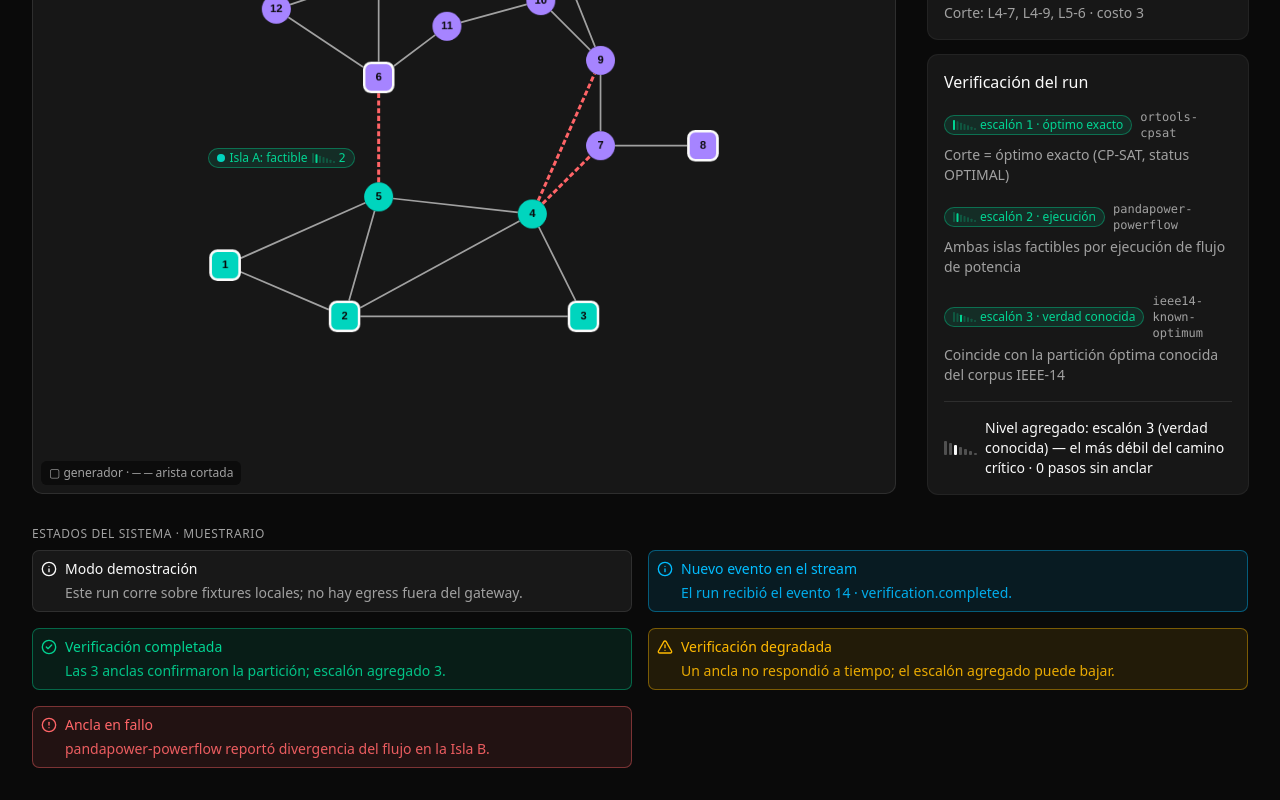
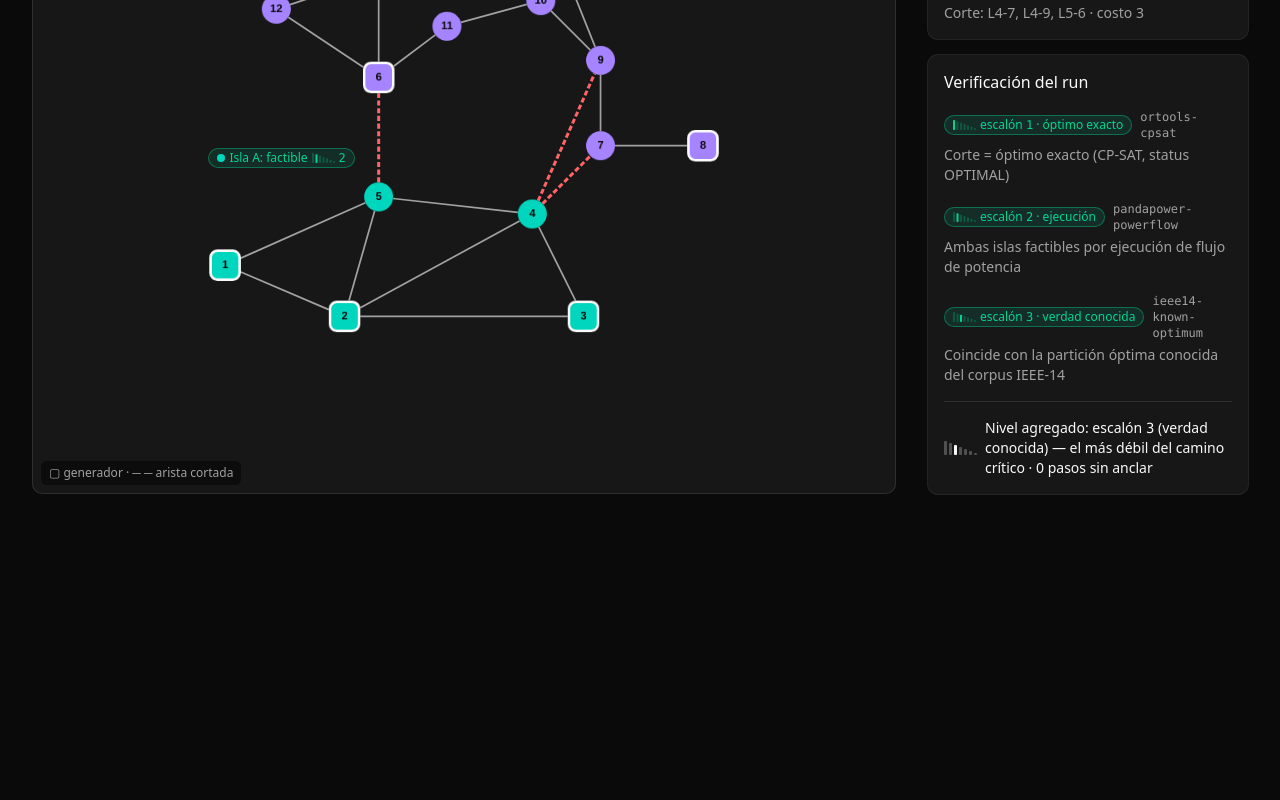
Before and after one commit to Blite-HQ/chimera, a React (Vite) app in the folder apps/studio/: page / in a window 1280 px wide. Shown: the part 367-1167 px from the top of the page. After the commit the page ends 893 px from the top, so only its background shows below. Built offline with nearby package versions, Linux system fonts and the light colour scheme.

Commit message:
chore(studio): retirar el muestrario de alerts del spike de la red
Los colores de status quedaron validados por Dylan (dark y light); el
componente Alert con sus variantes queda en components/ui/alert.tsx
listo para consumo real. Gates verdes.

```diff
--- a/apps/studio/src/spike/GridSpike.tsx
+++ b/apps/studio/src/spike/GridSpike.tsx
@@ -12,10 +12,9 @@
  */
 
 import cytoscape from 'cytoscape';
-import { CircleAlert, CircleCheck, Crosshair, Info, TriangleAlert } from 'lucide-react';
+import { Crosshair } from 'lucide-react';
 import React, { useEffect, useRef, useState } from 'react';
 
-import { Alert, AlertDescription, AlertTitle } from '@/components/ui/alert';
 import { Badge } from '@/components/ui/badge';
 import { Button } from '@/components/ui/button';
 import { Card, CardContent, CardHeader, CardTitle } from '@/components/ui/card';
@@ -383,52 +382,6 @@ export default function GridSpike(): React.ReactElement {
           </Card>
         </aside>
       </div>
-
-      {/* Muestrario de estados (nivel 2 de la paleta, DESIGN.md §2) —
-          pedido por Dylan para calibrar los colores de status en ambos
-          temas; retirar cuando el sistema quede validado. */}
-      <section aria-label="Muestrario de estados" className="mt-8 flex flex-col gap-2">
-        <p className="text-xs tracking-wider text-muted-foreground uppercase">
-          Estados del sistema · muestrario
-        </p>
-        <div className="grid grid-cols-1 gap-4 md:grid-cols-2">
-          <Alert>
-            <Info />
-            <AlertTitle>Modo demostración</AlertTitle>
-            <AlertDescription>
-              Este run corre sobre fixtures locales; no hay egress fuera del gateway.
-            </AlertDescription>
-          </Alert>
-          <Alert variant="info">
-            <Info />
-            <AlertTitle>Nuevo evento en el stream</AlertTitle>
-            <AlertDescription>
-              El run recibió el evento 14 · verification.completed.
-            </AlertDescription>
-          </Alert>
-          <Alert variant="success">
-            <CircleCheck />
-            <AlertTitle>Verificación completada</AlertTitle>
-            <AlertDescription>
-              Las 3 anclas confirmaron la partición; escalón agregado 3.
-            </AlertDescription>
-          </Alert>
-          <Alert variant="warning">
-            <TriangleAlert />
-            <AlertTitle>Verificación degradada</AlertTitle>
-            <AlertDescription>
-              Un ancla no respondió a tiempo; el escalón agregado puede bajar.
-            </AlertDescription>
-          </Alert>
-          <Alert variant="destructive">
-            <CircleAlert />
-            <AlertTitle>Ancla en fallo</AlertTitle>
-            <AlertDescription>
-              pandapower-powerflow reportó divergencia del flujo en la Isla B.
-            </AlertDescription>
-          </Alert>
-        </div>
-      </section>
     </div>
   );
 }
```
